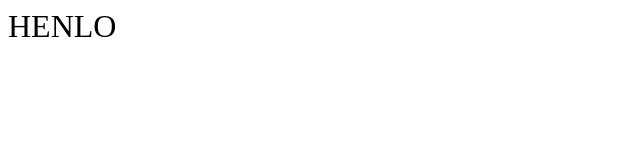
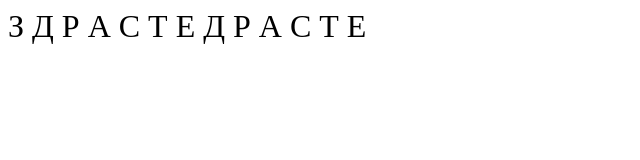
Before and after one commit to nd7web/nd7web.github.io, a plain HTML site: page index.html in a window 1280 px wide. Shown: the whole page, without its empty margins (0-640 px from the left). Drawn offline with Linux system fonts and the light colour scheme.

Commit message:
Update index.html

```diff
--- a/index.html
+++ b/index.html
@@ -5,10 +5,17 @@
 	<link rel="shortcut icon" type="image/png" href="favicon.gif">
 	<title>здрасте</title>
 	<style>
-		body{font-size: 200%;}
+		body{font-size: 200%;  background-color: ##AFF700;}
+		title{color: #FD9CEB;}
 	</style>
 </head>
 <body>
-	HENLO
+	З  Д  Р  А  С  Т  Е
+	Д
+	Р
+	А
+	С
+	Т
+	Е
 </body>
 </html>
```
